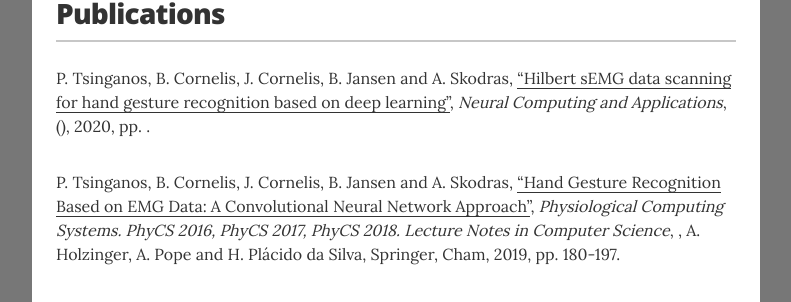
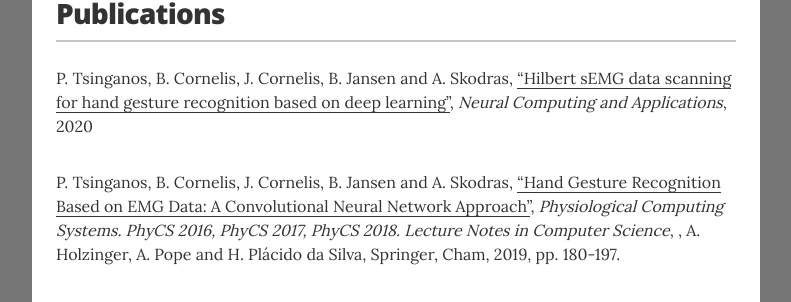
Before and after one commit to ptsinganos/ptsinganos.github.io, a Jekyll site: the page built from index.html, in a window 1280 px wide and 900 px high, scrolled down 981 px. Shown: the part 168-470 px from the top of the window, without its empty margins (244-1035 px from the left). Built offline with Jekyll 4.4.1, drawn with Linux system fonts in a browser that asks for light colours.

Commit message:
Update resume.html

```diff
--- a/_layouts/resume.html
+++ b/_layouts/resume.html
@@ -116,9 +116,9 @@
             {% elsif publication.book %}
             <i>{{ publication.book.title }}</i>, {{ publication.book.edition }}, {{ publication.book.editors }}, {{ publication.book.publisher }},
             {% elsif publication.journal %}
-            <i>{{ publication.journal.title }}</i>, {{ publication.journal.volume }}({{ publication.journal.number }}),
+            <i>{{ publication.journal.title }}</i>, {% if publication.journal.volume %} {{ publication.journal.volume }}({{ publication.journal.number }}), {%endif %}
             {% endif %}
-            {{ publication.year }}, pp. {{ publication.pages }}.
+            {{ publication.year }}{% if publication.pages %}, pp. {{ publication.pages }}.{% endif %}
         </p>
         </div>
         {% endfor %}
```
